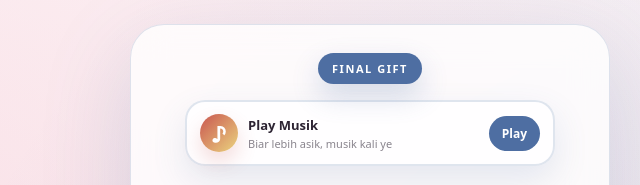
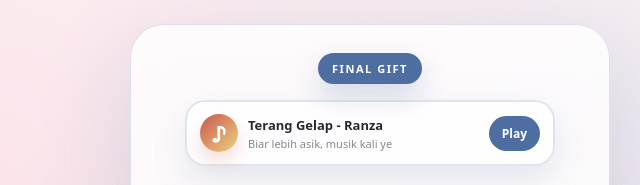
Before and after one commit to ikyshinicy/ucapan-ultah, a plain HTML site: page final-page.html in a window 1280 px wide. Shown: the top 185 px of the page, 270-910 px from the left. Drawn offline with Linux system fonts and the light colour scheme.

Commit message:
Update music title in final-page.html

```diff
--- a/final-page.html
+++ b/final-page.html
@@ -1104,7 +1104,7 @@
           <div class="music-info">
             <span class="music-icon">♪</span>
             <div>
-              <strong>Play Musik</strong>
+              <strong>Terang Gelap - Ranza</strong>
               <small>Biar lebih asik, musik kali ye</small>
             </div>
           </div>
```
